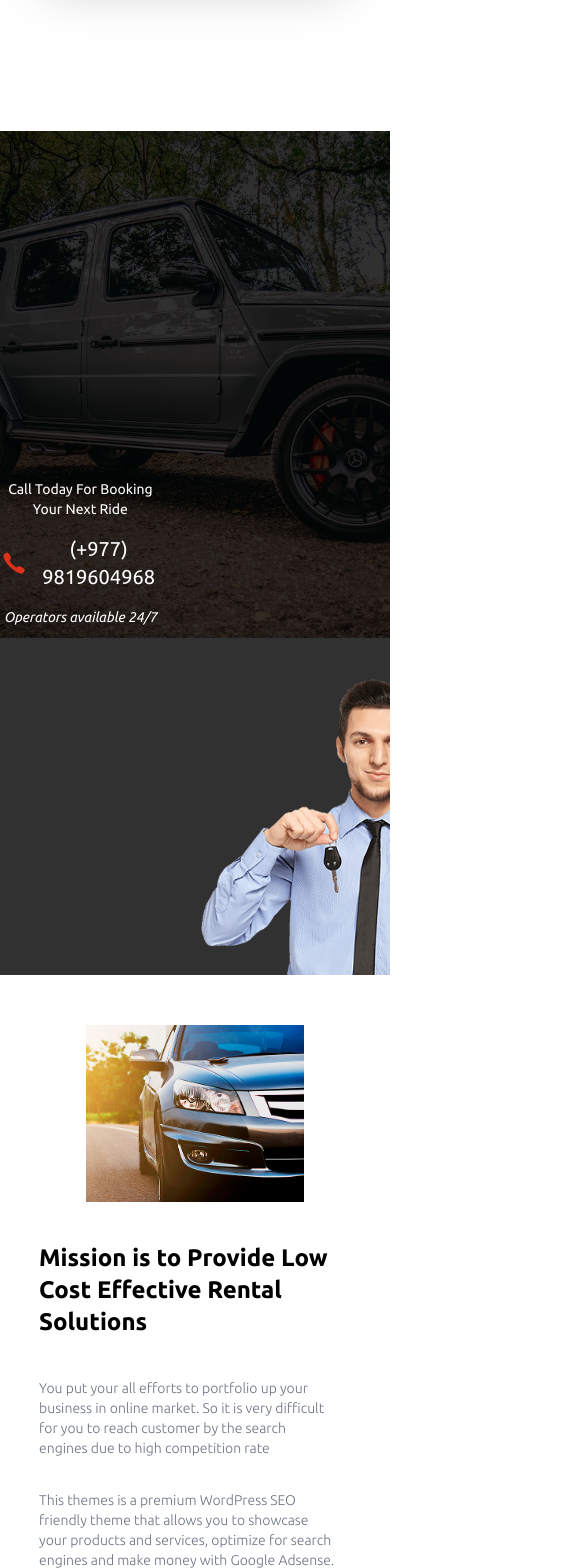
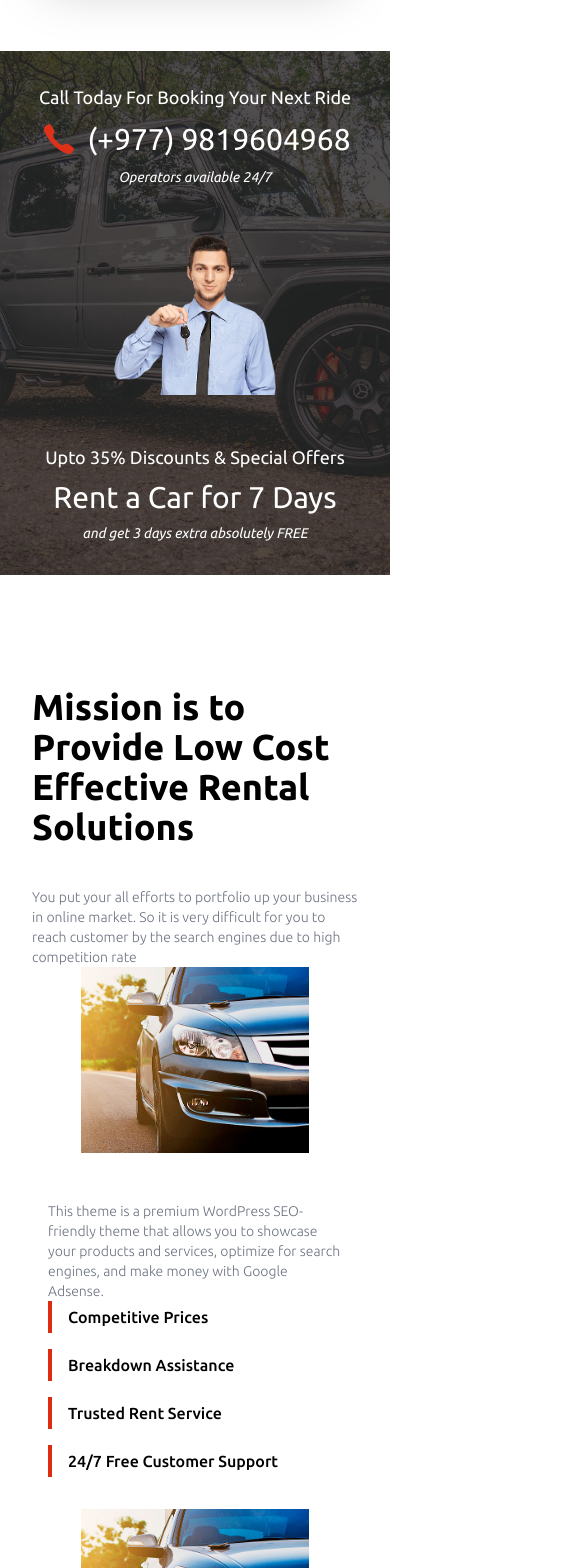
Before and after one commit to Hriday32/Myproject, a React (Vite) app: page / in a window 390 px wide. Shown: the part 9320-10888 px from the top of the page, 585 px wide, since content can reach past the window. Built offline with nearby package versions, Linux system fonts and the light colour scheme.

Commit message:
outer layout and frame work design

```diff
--- a/src/Pages/Home.jsx
+++ b/src/Pages/Home.jsx
@@ -10,7 +10,7 @@ import Reviews from "../components/Reviews/Reviews";
 
 function Home() {
   return (
-    <div className="w-full h-auto overflow-hidden">
+    <div>
       <HeroSection />
       <FacilitiesSection />
       <BestRentalService />
--- a/src/components/Ads Banner Section/AdsBanner.jsx
+++ b/src/components/Ads Banner Section/AdsBanner.jsx
@@ -5,45 +5,43 @@ import { IoIosCall } from "react-icons/io";
 
 function AdsBanner() {
   return (
-    <>
-      <div className="ad-banner-container w-full h-[60vh] relative  mb-96 mt-0">
-        <img className="ad-img w-full h-full object-cover" src={image} alt="" />
-        <div className="ad-banner w-full h-[100vh] absolute top-0 bg-[#000000ce] z-50 flex justify-space-between items-end ">
-          <div className="left-ad text-white w-[50%] h-[100%] flex flex-col justify-center items-right text-right max-[600px]:text-center max-[600px]:w-full">
-            <h2 className="text-2xl mb-4 max-lg:text-base max-md:text-sm w-full">
-              {" "}
+    <div className="ad-banner-container w-full h-auto relative mb-20 mt-0">
+      <div className="absolute inset-0 z-0">
+        <img className="w-full h-full object-cover" src={image} alt="" />
+        <div className="absolute inset-0 bg-[#272525ce]">
+        </div>
+      </div>
+      <div className="relative z-10 grid grid-cols-1 md:grid-cols-3 gap-4 p-4 h-full items-center md:items-end">
+        <div className="left-ad text-white w-full h-full flex flex-col justify-center items-center md:items-end text-center md:text-right p-4">
+          <h2 className="text-lg md:text-2xl mb-2 md:mb-4 w-full">
             Call Today For Booking Your Next Ride
           </h2>
-            <h1 className="flex justify-end items-center gap-2 text-5xl mb-4 max-lg:text-3xl max-md:text-xl w-full max-[600px]:justify-center">
-              {" "}
-              <IoIosCall className="w-20 h-20 text-[#DD3219] max-lg:w-10 max-lg:h-10" />{" "}
+          <h1 className="flex justify-center md:justify-end items-center gap-2 text-3xl md:text-5xl mb-2 md:mb-4 w-full">
+            <IoIosCall className="w-10 h-10 md:w-20 md:h-20 text-[#DD3219]" />
             (+977) 9819604968
           </h1>
-            <p className=" text-lg italic max-md:text-sm w-full">
+          <p className="text-sm md:text-lg italic w-full">
             Operators available 24/7
           </p>
         </div>
 
-          <img
-            className="mx-10 max-lg:w-1/4 max-[600px]:w-[300px]"
-            src={model}
-            alt=""
-          />
+        <div className="flex justify-center items-center w-full h-full p-4">
+          <img className="h-40 md:h-80" src={model} alt="" />
+        </div>
 
-          <div className="right-ad text-white w-[50%] h-[100%] flex flex-col justify-center items-left text-left  max-[600px]:justify-center max-[600px]:items-center max-[600px]:w-full">
-            <h2 className="text-2xl mb-8 max-lg:text-base max-lg:mb-4 max-md:text-sm">
+        <div className="right-ad text-white w-full h-full flex flex-col justify-center items-center md:items-start text-center md:text-left p-4">
+          <h2 className="text-lg md:text-2xl mb-2 md:mb-8">
             Upto 35% Discounts & Special Offers
           </h2>
-            <h1 className="text-5xl mb-8 max-lg:mb-4 max-lg:text-3xl max-md:text-xl">
+          <h1 className="text-3xl md:text-5xl mb-2 md:mb-8">
             Rent a Car for 7 Days
           </h1>
-            <p className="italic text-lg max-md:text-sm">
+          <p className="italic text-sm md:text-lg">
             and get 3 days extra absolutely FREE
           </p>
         </div>
       </div>
     </div>
-    </>
   );
 }
 
--- a/src/components/Mission Section/MissionSection.jsx
+++ b/src/components/Mission Section/MissionSection.jsx
@@ -4,50 +4,61 @@ import Image from "../Mission Section/Mission Image.jpg";
 function MissionSection() {
   return (
     <>
-      <div className="m-container w-full min-h-[90vh] flex justify-center items-center ">
-        <div className="flex justify-center items-center max-md:flex-col">
-
-          <div className="m-left w-[640px] flex justify-center items-center max-lg:w-[80%] max-md:mb-10">
-            <img className="w-[70%] h-[70%] object-cover" src={Image} alt="" />
+      <div className="m-container w-full p-8 flex flex-col md:flex-row md:gap-8">
+        {/* First Div (Image) */}
+        <div className="m-left w-full md:w-1/2 flex justify-center items-center order-2 md:order-1">
+          <img
+            className="w-[70%] h-auto object-cover"
+            src={Image}
+            alt="Mission"
+          />
         </div>
 
-          <div className="m-right w-[640px] max-lg:w-[50%] max-md:w-[80%]">
-            <h1 className="text-4xl font-semibold max-[550px]:text-2xl">
+        {/* Second Div (Text Content) */}
+        <div className="m-right w-full md:w-1/2 flex flex-col justify-center order-1 md:order-2">
+          {/* Inner Div 1 (Main Heading and Paragraphs) */}
+          <div className="flex flex-col justify-center order-1">
+            <h1 className="text-4xl font-semibold">
               Mission is to Provide Low Cost Effective Rental Solutions
             </h1>
-
-            <p className="w-[500px] mt-10 font-light text-sm text-gray-500 max-[550px]:w-[95%]">
+            <p className="w-full md:w-[500px] mt-10 font-light text-sm text-gray-500">
               You put your all efforts to portfolio up your business in online
               market. So it is very difficult for you to reach customer by the
               search engines due to high competition rate
             </p>
-
-            <p className="w-[500px] mt-8 font-light text-sm text-gray-500 max-[550px]:w-[95%]">
-              This themes is a premium WordPress SEO friendly theme that allows
-              you to showcase your products and services, optimize for search
-              engines and make money with Google Adsense.
-            </p>
-
-            <div className="  pt-4">
-              <div className="flex justify-start items-center gap-4 pb-4">
-                <div className="w-1 h-8 bg-[#DC2D13] "></div>
-                <p className=" font-medium ">Competitive Prices</p>
           </div>
 
-              <div className="flex justify-start items-center gap-4 pb-4">
-                <div className="w-1 h-8 bg-[#DC2D13] "></div>
-                <p className=" font-medium ">Breakdown Assistance</p>
+          {/* Inner Div 2 (Image) */}
+          <div className="flex justify-center items-center order-2 md:order-1 md:hidden">
+            <img
+              className="w-[70%] h-auto object-cover"
+              src={Image}
+              alt="Mission"
+            />
           </div>
 
+          {/* Inner Div 3 (Additional Features) */}
+          <div className="pt-4 w-full p-4 order-3">
+            <p className="w-full md:w-[500px] mt-8 font-light text-sm text-gray-500">
+              This theme is a premium WordPress SEO-friendly theme that allows
+              you to showcase your products and services, optimize for search
+              engines, and make money with Google Adsense.
+            </p>
             <div className="flex justify-start items-center gap-4 pb-4">
-                <div className="w-1 h-8 bg-[#DC2D13] "></div>
-                <p className=" font-medium ">Trusted Rent Service</p>
+              <div className="w-1 h-8 bg-[#DC2D13]"></div>
+              <p className="font-medium">Competitive Prices</p>
             </div>
-
             <div className="flex justify-start items-center gap-4 pb-4">
-                <div className="w-1 h-8 bg-[#DC2D13] "></div>
-                <p className=" font-medium ">24/7 Free Customer Support</p>
+              <div className="w-1 h-8 bg-[#DC2D13]"></div>
+              <p className="font-medium">Breakdown Assistance</p>
             </div>
+            <div className="flex justify-start items-center gap-4 pb-4">
+              <div className="w-1 h-8 bg-[#DC2D13]"></div>
+              <p className="font-medium">Trusted Rent Service</p>
+            </div>
+            <div className="flex justify-start items-center gap-4 pb-4">
+              <div className="w-1 h-8 bg-[#DC2D13]"></div>
+              <p className="font-medium">24/7 Free Customer Support</p>
             </div>
           </div>
         </div>
--- a/src/components/Newest car fleet/NewestCar.jsx
+++ b/src/components/Newest car fleet/NewestCar.jsx
@@ -4,7 +4,7 @@ import NewestCarCard from "./NewestCarCard";
 function NewestCar() {
   return (
     <>
-      <div className="newest-car-container w-full min-h-[80vh] flex flex-col justify-center items-center overflow-hidden ">
+      <div className="newest-car-container flex flex-col justify-center items-center">
         <div className="headings text-center ">
           <h2 className="mb-2 text-sm tracking-wider uppercase">
             Cutting-Edge Automotive Marvels
--- a/src/components/Newest car fleet/NewestCarCard.jsx
+++ b/src/components/Newest car fleet/NewestCarCard.jsx
@@ -13,7 +13,6 @@ import SliderImg2 from "../Newest car fleet/Slider Img 2.jpeg";
 import SliderImg3 from "../Newest car fleet/Slider Img 3.jpeg";
 import SliderImg4 from "../Newest car fleet/Slider Img 4.jpeg";
 
-// import required modules
 import { EffectCoverflow, Pagination } from "swiper/modules";
 
 export default function NewestCarCard() {
--- a/src/components/Rental fleets/RentalFleets.jsx
+++ b/src/components/Rental fleets/RentalFleets.jsx
@@ -19,11 +19,7 @@ function RentalFleetsCar() {
 
   return (
     <>
-      <div
-        className={`rental-fleets-container w-full min-h-screen bg-slae-500 flex flex-col justify-center items-center overflow-hidden ${
-          isLoader ? "max-md:h-[300vh]" : "max-md:min-h-[300vh]"
-        } mb-20`}
-      >
+      <div className="rental-fleets-container w-full min-h-screen bg-slae-500 flex flex-col justify-center items-center">
         <div className="f-headings w-full flex flex-col justify-center items-center">
           <h2 className="text-base uppercase max-lg:text-sm max-[500px]:text-xs max-[380px]:text-[10px]">
             Discover the Perfect Ride for Every Occasion
--- a/src/components/Reviews/ReviewCard.jsx
+++ b/src/components/Reviews/ReviewCard.jsx
@@ -14,14 +14,14 @@ import ReviewsCardDetails from './ReviewsCardDetails';
 
 export default function ReviewCard() {
   return (
-    <div className='flex flex-col justify-center items-center  w-[100rem] pb-10 max-lg:w-[80rem] max-md:w-[70rem] max-[660px]:w-[60rem] h-full'>
+    <div className='flex flex-col justify-center items-center  w-[100rem] pb-10 '>
       <Swiper
         spaceBetween={30}
         pagination={{
           clickable: true,
         }}
         modules={[Pagination]}
-        className="mySwiper min-h-[50vh] max-md:h-[30vh] overflow-hidden max-[550px]:w-[50rem] h-full"
+        className="mySwiper"
       >
         <SwiperSlide> <ReviewsCardDetails /></SwiperSlide>
         <SwiperSlide> <ReviewsCardDetails /></SwiperSlide>
--- a/src/components/Reviews/Reviews.jsx
+++ b/src/components/Reviews/Reviews.jsx
@@ -5,10 +5,10 @@ import ReviewsCard from './ReviewCard'
 function Reviews() {
   return (
     <>
-      <div className="reviews-container w-full h-[80vh] flex flex-col justify-center items-center overflow-hidden ">
+      <div className="reviews-container w-full flex flex-col justify-center items-center  ">
         <div className="heading ">
-        <h2 className='uppercase text- text-center tracking-wider max-[550px]:text-xs'>Voices of Satisfaction</h2>
-        <h1 className='uppercase text-4xl font-medium mb-10 max-[550px]:text-2xl'>Customer reviews</h1>
+        <h2 className='uppercase text- text-center tracking-wider '>Voices of Satisfaction</h2>
+        <h1 className='uppercase text-4xl font-medium '>Customer reviews</h1>
         </div>
 
         <ReviewsCard />
```
Also changed, not shown: src/components/Footer/Footer.jsx (+3 -9 lines). Lines whose indentation alone changed are shown as unchanged.
